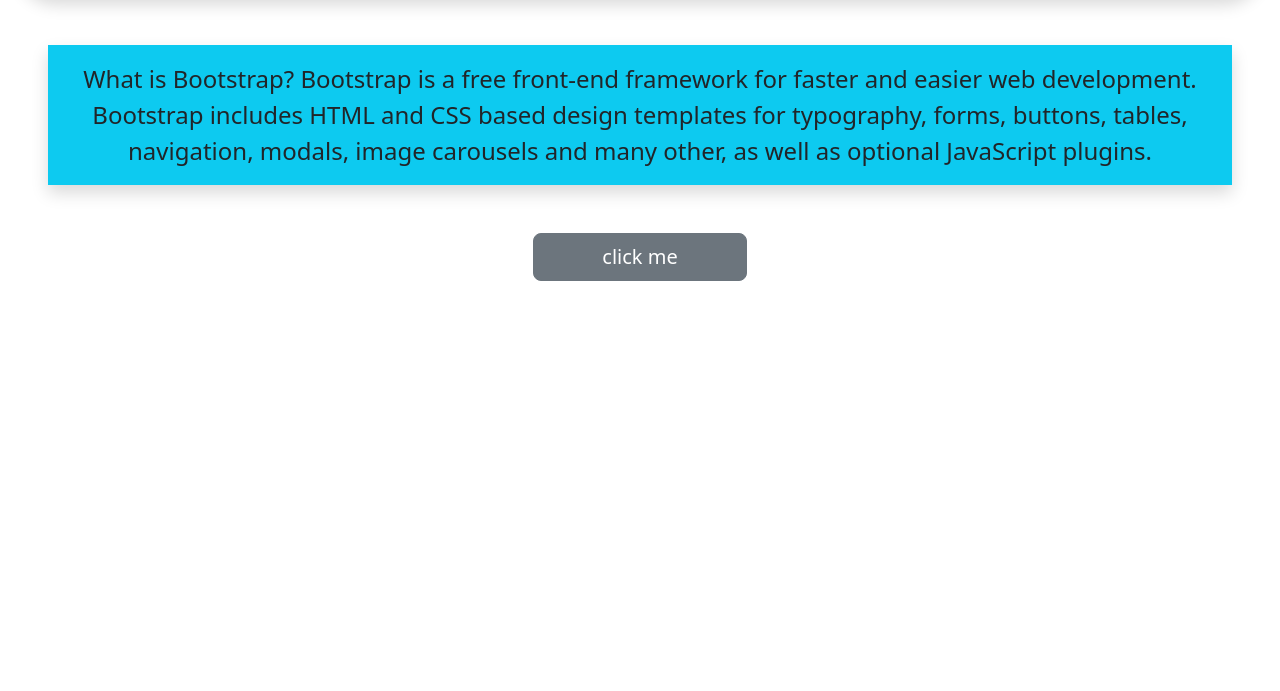
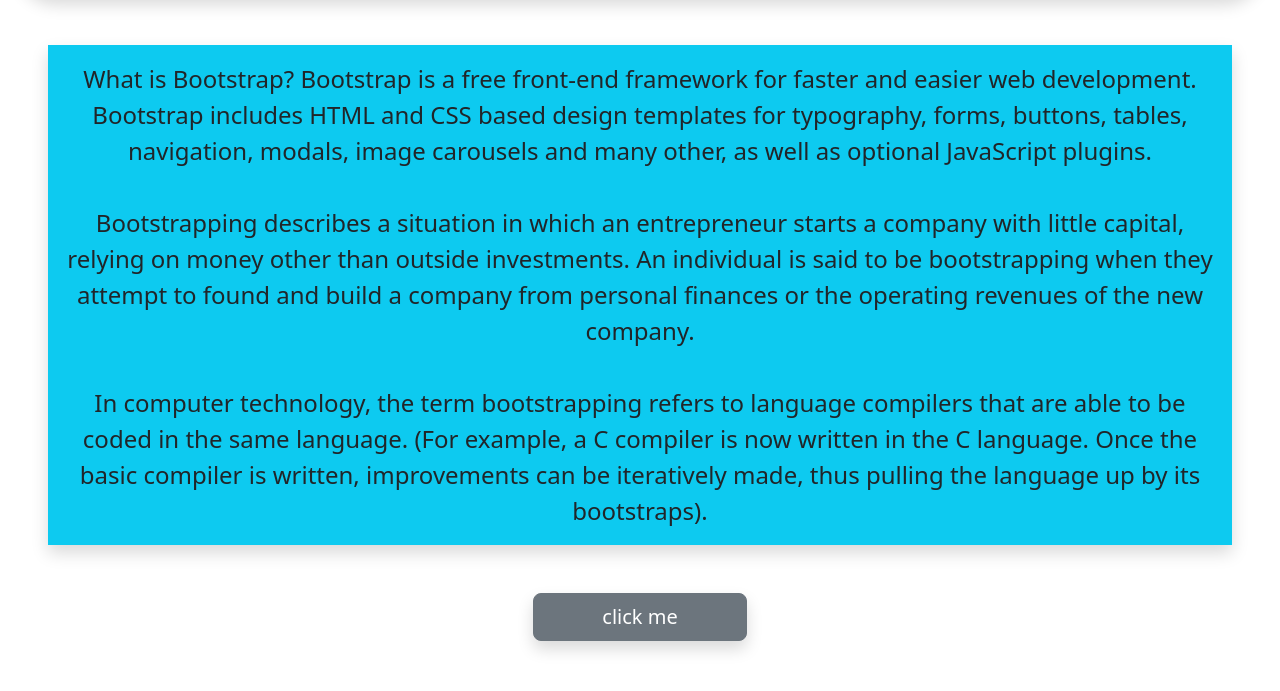
Before and after one commit to MaheshwariButle07/project-using-bootstrap, a plain HTML site: page index.html in a window 1280 px wide. Shown: the part 99-790 px from the top of the page. Drawn offline with nearby package versions, Linux system fonts and the light colour scheme.

Commit message:
added shadow to button

```diff
--- a/index.html
+++ b/index.html
@@ -15,14 +15,19 @@
         Bootstrap
     </h1>
 
-    <p class="p-3 m-5 bg-info text-center fs-4 shadow">What is Bootstrap? Bootstrap is a free front-end framework for faster and easier web development. Bootstrap includes HTML and CSS based design templates for typography, forms, buttons, tables, navigation, modals, image carousels and many other, as well as optional JavaScript plugins.</p>
+    <p class="p-3 m-5 bg-info text-center fs-4 shadow">
+
+        What is Bootstrap? Bootstrap is a free front-end framework for faster and easier web development. Bootstrap includes HTML and CSS based design templates for typography, forms, buttons, tables, navigation, modals, image carousels and many other, as well as optional JavaScript plugins.<br><br>
+
+        Bootstrapping describes a situation in which an entrepreneur starts a company with little capital, relying on money other than outside investments. An individual is said to be bootstrapping when they attempt to found and build a company from personal finances or the operating revenues of the new company.<br><br>
+
+        In computer technology, the term bootstrapping refers to language compilers that are able to be coded in the same language. (For example, a C compiler is now written in the C language. Once the basic compiler is written, improvements can be iteratively made, thus pulling the language up by its bootstraps).
 
 
+    </p>
 
 
-
-
-    <button type="button" class="btn btn-secondary btn-lg d-grid gap-2 col-2 mx-auto">click me</button>
+    <button type="button" class="btn btn-secondary btn-lg d-grid gap-2 col-2 mx-auto shadow">click me</button>
 
 
 
```
